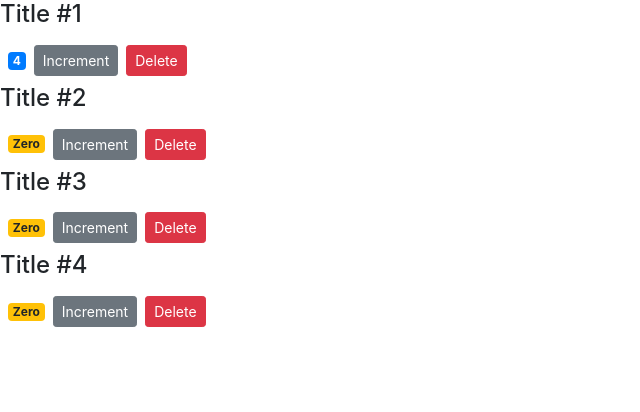
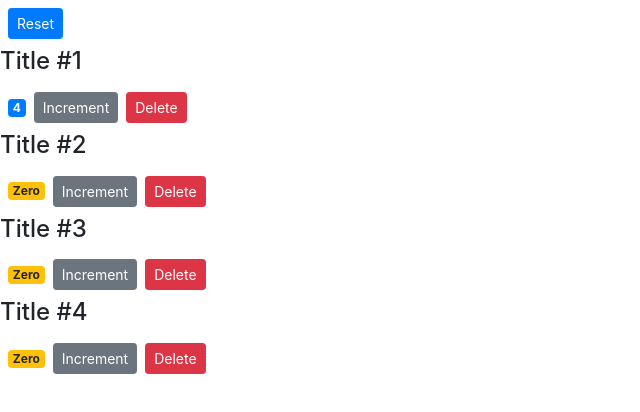
Before and after one commit to Anuradha2018/ShoppingCartUsingReact, a React (Create React App) app in the folder shopping-cart-app/: page / in a window 1280 px wide. Shown: the top 412 px of the page, without its empty margins (0-640 px from the left). Built offline with nearby package versions, Linux system fonts and the light colour scheme.

Commit message:
Solving the single source of truth problem
Each of the component have their own local state and the counters component has an array of counters and each counter componnet has a value. the value is diconnected from the value property that we have in this array.

```diff
--- a/shopping-cart-app/src/components/counter.jsx
+++ b/shopping-cart-app/src/components/counter.jsx
@@ -1,5 +1,9 @@
 import React, { Component } from "react";
 class Counter extends Component {
+  //below state property is initiated only once when
+  // the instrance of the counter component is created
+  // when we click the reset button the local state of the counter component  is not updated
+  // so we should remove the local state in the counter component and have the single source of truth
   state = {
     value: this.props.counter.value
   };
--- a/shopping-cart-app/src/components/counters.jsx
+++ b/shopping-cart-app/src/components/counters.jsx
@@ -28,9 +28,22 @@
     const counters = this.state.counters.filter(c => c.id !== counterId);
     this.setState({ counters });
   };
+  handleReset = () => {
+    const counters = this.state.counters.map(c => {
+      c.value = 0;
+      return c;
+    });
+    this.setState({ counters });
+  };
   render() {
     return (
       <div>
+        <button
+          onClick={this.handleReset}
+          className="btn btn-primary btn-sm m-2"
+        >
+          Reset
+        </button>
         {this.state.counters.map(counter => (
           <Counter
             key={counter.id}
```
